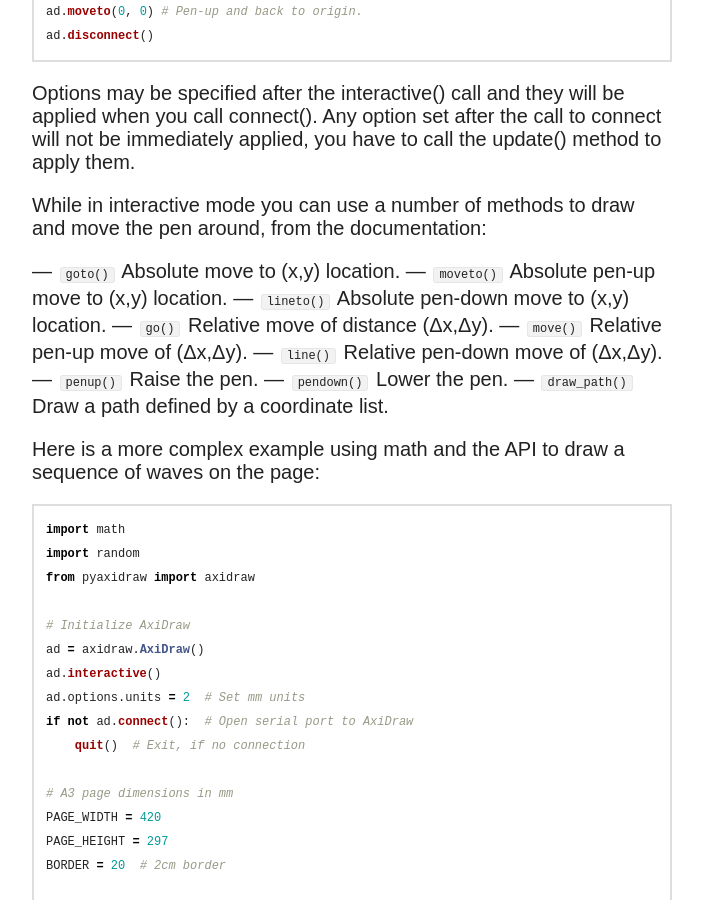
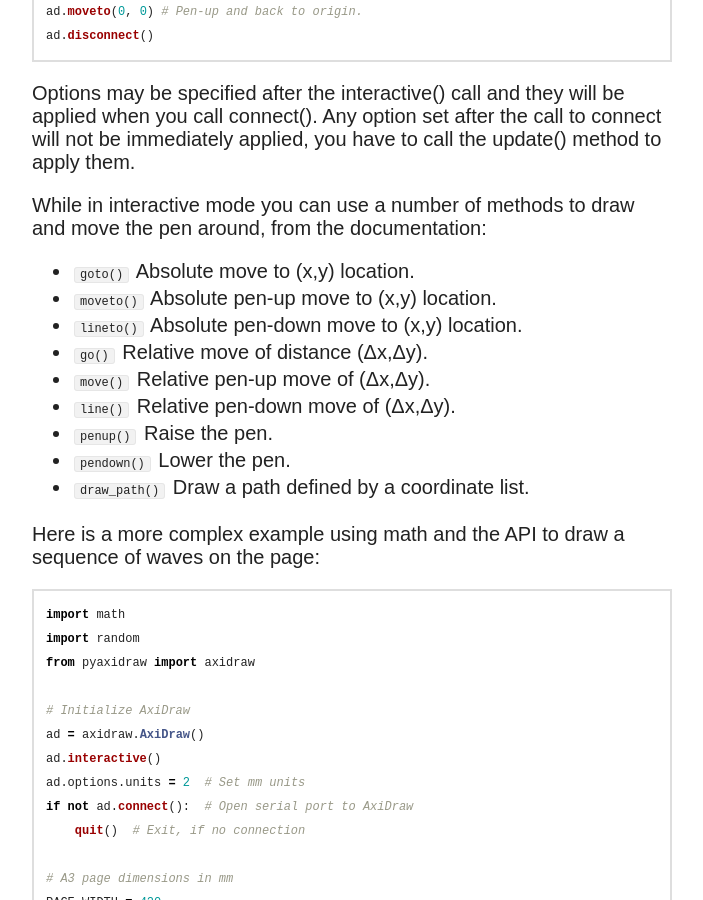
Before and after one commit to luca/luca.github.com, a Jekyll site: the page built from art/idraw-a3se-review.md, in a window 1280 px wide and 900 px high, scrolled down 13300 px. Shown: the whole window, without its empty margins (288-991 px from the left). Built offline with Jekyll 4.4.1, drawn with Linux system fonts in a browser that asks for light colours; nearby versions of some CDN libraries.

```diff
--- a/art/idraw-a3se-review.md
+++ b/art/idraw-a3se-review.md
@@ -258,15 +258,17 @@ Options may be specified after the interactive() call and they will be applied w
 
 While in interactive mode you can use a number of methods to draw and move the pen around, from the documentation:
 
-— `goto()` Absolute move to (x,y) location.
-— `moveto()` Absolute pen-up move to (x,y) location.
-— `lineto()` Absolute pen-down move to (x,y) location.
-— `go()` Relative move of distance (Δx,Δy).
-— `move()` Relative pen-up move of (Δx,Δy).
-— `line()` Relative pen-down move of (Δx,Δy).
-— `penup()` Raise the pen.
-— `pendown()` Lower the pen.
-— `draw_path()` Draw a path defined by a coordinate list.
+
+* `goto()` Absolute move to (x,y) location.
+* `moveto()` Absolute pen-up move to (x,y) location.
+* `lineto()` Absolute pen-down move to (x,y) location.
+* `go()` Relative move of distance (Δx,Δy).
+* `move()` Relative pen-up move of (Δx,Δy).
+* `line()` Relative pen-down move of (Δx,Δy).
+* `penup()` Raise the pen.
+* `pendown()` Lower the pen.
+* `draw_path()` Draw a path defined by a coordinate list.
+
 
 Here is a more complex example using math and the API to draw a sequence of waves on the page:
 
```
